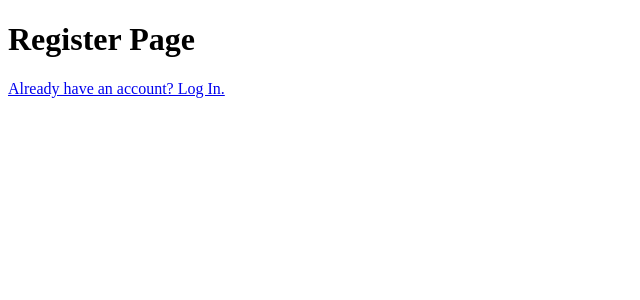
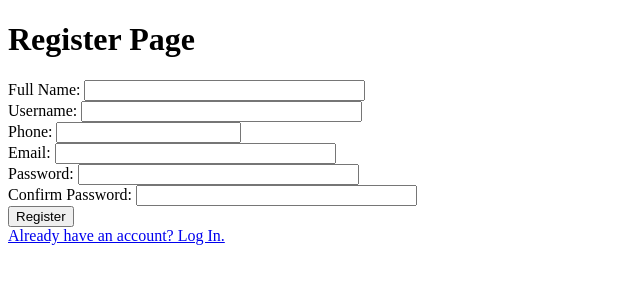
Before and after one commit to omolojohn/Blogy, a Flask app: page /register in a window 1280 px wide. Shown: the top 300 px of the page, without its empty margins (0-640 px from the left). Run offline with Flask 3, Linux system fonts and the light colour scheme.

Commit message:
registration and form

```diff
--- a/app.py
+++ b/app.py
@@ -1,28 +1,48 @@
-from flask import Flask, render_template, request, url_for
+from flask import Flask, render_template, request, url_for, redirect, flash, session
+from flask_sqlalchemy import SQLAlchemy
+from flask_migrate import Migrate
+from flask_bcrypt import Bcrypt
 from server import create_app, db
-from flask_migrate import Migrate
-from flask_sqlalchemy import SQLAlchemy
+from server.forms import RegistrationForm
+from server.models import User
 from config import Config
 
-app = Flask(__name__)
+app = Flask(__name__, template_folder="templates")
 app.config.from_object(Config)
 
-db = SQLAlchemy(app)
+db.init_app(app)
+bcrypt = Bcrypt(app)
 migrate = Migrate(app, db)
-
 
 
 @app.route("/")
 def home():
     return render_template('home.html')
 
-@app.route("/register")
+
+@app.route("/register", methods=["GET", "POST"])
 def register():
-    return render_template('register.html')
+    form = RegistrationForm()
+    if form.validate_on_submit():
+        hashed_password = bcrypt.generate_password_hash(form.password.data).decode("utf-8")
+        user = User(
+            name=form.name.data,
+            username=form.username.data,
+            phone=form.phone.data,
+            email=form.email.data,
+            password=hashed_password,
+        )
+        db.session.add(user)
+        db.session.commit()
+        flash("Account created successfully! Please log in.", "success")
+        return redirect(url_for("login"))
+    return render_template("register.html", form=form)
+
 
 @app.route("/login")
 def login():
     return render_template('login.html')
+
 
 @app.route("/post")
 def post():
@@ -31,6 +51,5 @@ def post():
     return render_template('post.html')
 
 
-
 if __name__ == "__main__":
     app.run(debug=True, port=5000)
--- a/requirements.txt
+++ b/requirements.txt
@@ -18,3 +18,4 @@ SQLAlchemy==2.0.38
 typing_extensions==4.12.2
 Werkzeug==3.1.3
 WTForms==3.2.1
+email_validator
--- /dev/null
+++ b/server/forms.py
@@ -0,0 +1,28 @@
+from flask_wtf import FlaskForm
+from wtforms import StringField, PasswordField, SubmitField
+from wtforms.validators import DataRequired, Email, EqualTo, Length, ValidationError
+from server.models import User
+
+class RegistrationForm(FlaskForm):
+    name = StringField("Full Name", validators=[DataRequired(), Length(min=3, max=100)])
+    username = StringField("Username", validators=[DataRequired(), Length(min=3, max=50)])
+    phone = StringField("Phone Number", validators=[DataRequired(), Length(min=10, max=20)])
+    email = StringField("Email", validators=[DataRequired(), Email(), Length(max=100)])
+    password = PasswordField("Password", validators=[DataRequired(), Length(min=6)])
+    confirm_password = PasswordField("Confirm Password", validators=[DataRequired(), EqualTo("password")])
+    submit = SubmitField("Register")
+
+    def validate_username(self, username):
+        user = User.query.filter_by(username=username.data).first()
+        if user:
+            raise ValidationError("Username already exists. Please choose a different username.")
+
+    def validate_email(self, email):
+        user = User.query.filter_by(email=email.data).first()
+        if user:
+            raise ValidationError("Email already registered. Please use a different email.")
+
+    def validate_phone(self, phone):
+        user = User.query.filter_by(phone=phone.data).first()
+        if user:
+            raise ValidationError("Phone number already in use. Please use a different phone number.")
--- a/templates/register.html
+++ b/templates/register.html
@@ -8,6 +8,68 @@
 </head>
 <body>
     <h1>Register Page</h1>
-    <a href="{{url_for('register')}}">Already have an account? Log In.</a>
+
+    {% with messages = get_flashed_messages(with_categories=true) %}
+        {% if messages %}
+            {% for category, message in messages %}
+            {% if category == 'success' %}
+            <p style="color: green;">{{ message }}</p>
+        {% else %}
+            <p style="color: red;">{{ message }}</p>
+        {% endif %}
+
+            {% endfor %}
+        {% endif %}
+    {% endwith %}
+
+    <form method="POST">
+        {{ form.hidden_tag() }}
+
+        <label for="name">Full Name:</label>
+        {{ form.name(size=32) }}
+        {% if form.name.errors %}
+            <span style="color: red;">{{ form.name.errors[0] }}</span>
+        {% endif %}
+        <br>
+
+        <label for="username">Username:</label>
+        {{ form.username(size=32) }}
+        {% if form.username.errors %}
+            <span style="color: red;">{{ form.username.errors[0] }}</span>
+        {% endif %}
+        <br>
+
+        <label for="phone">Phone:</label>
+        {{ form.phone(size=20) }}
+        {% if form.phone.errors %}
+            <span style="color: red;">{{ form.phone.errors[0] }}</span>
+        {% endif %}
+        <br>
+
+        <label for="email">Email:</label>
+        {{ form.email(size=32) }}
+        {% if form.email.errors %}
+            <span style="color: red;">{{ form.email.errors[0] }}</span>
+        {% endif %}
+        <br>
+
+        <label for="password">Password:</label>
+        {{ form.password(size=32) }}
+        {% if form.password.errors %}
+            <span style="color: red;">{{ form.password.errors[0] }}</span>
+        {% endif %}
+        <br>
+
+        <label for="confirm_password">Confirm Password:</label>
+        {{ form.confirm_password(size=32) }}
+        {% if form.confirm_password.errors %}
+            <span style="color: red;">{{ form.confirm_password.errors[0] }}</span>
+        {% endif %}
+        <br>
+
+        <button type="submit">Register</button>
+    </form>
+
+    <a href="{{ url_for('login') }}">Already have an account? Log In.</a>
 </body>
 </html>
```
Also changed, not shown: server/__init__.py (+1 -11 lines).
